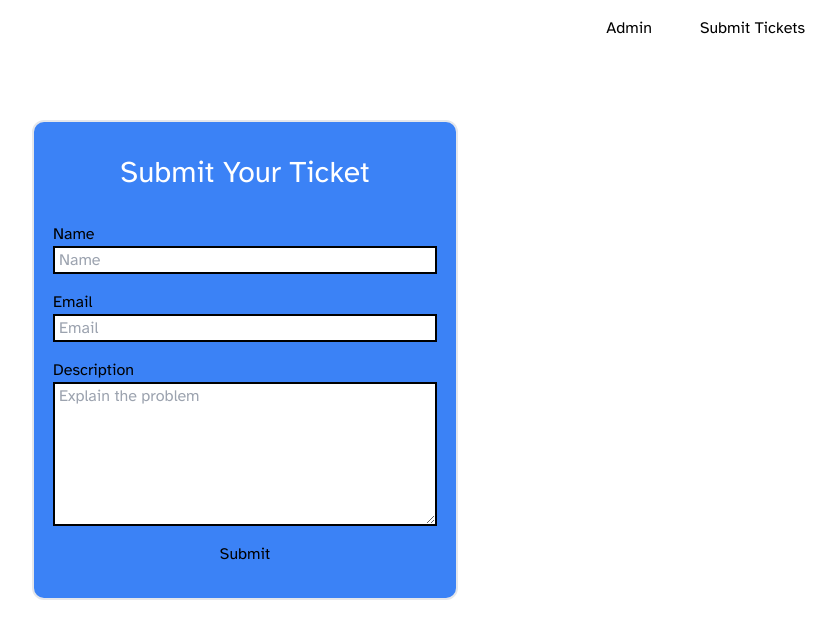
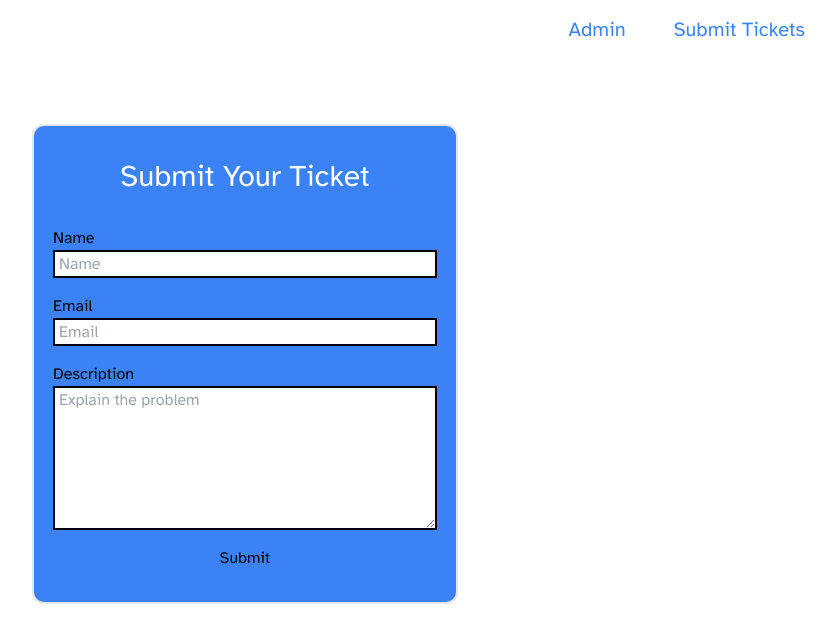
Before and after one commit to ay7991/help-desk, a Next.js app in the folder help-desk/: page / in a window 1280 px wide. Shown: the top 642 px of the page, without its empty margins (395-1231 px from the left). Built offline with nearby package versions, Linux system fonts and the light colour scheme; a web font is replaced by a local one.

Commit message:
add styling to navbar

```diff
--- a/help-desk/src/components/NavBar.tsx
+++ b/help-desk/src/components/NavBar.tsx
@@ -3,7 +3,7 @@ import Link from 'next/link';
 
 const NavBar: React.FC = () => {
     return (
-        <nav className="flex justify-end pr-20 pt-4">
+        <nav className="flex justify-end pr-20 pt-4 text-xl text-blue-500">
             <Link href='/admin/login'> Admin </Link>
             <Link href='/' className="ml-12"> Submit Tickets </Link>
         </nav>
```
